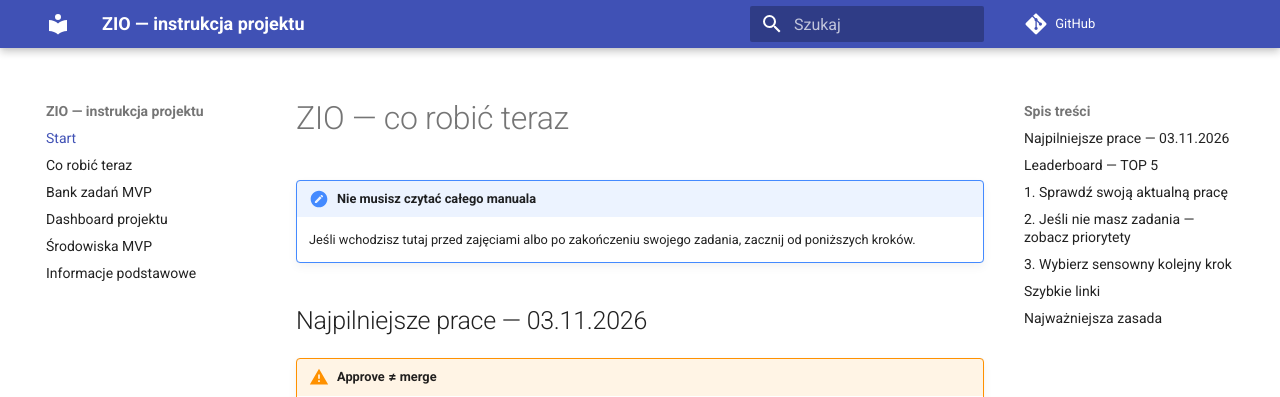
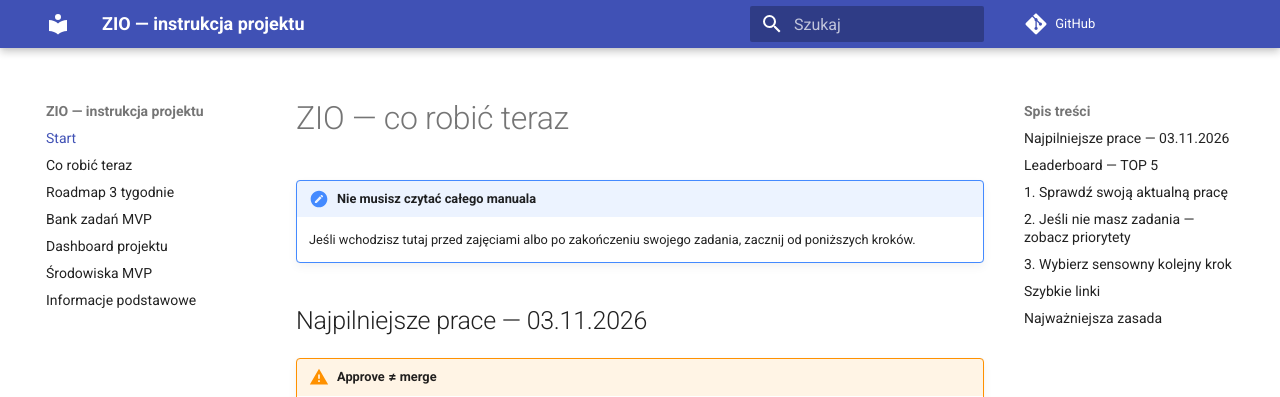
Before and after one commit to zio-wi-pb-mc/pb-science-office-manual, an MkDocs documentation site: the page built from manual/index.md, in a window 1280 px wide. Shown: the top 397 px of the page. Built offline with MkDocs 1.6.1 and Material for MkDocs 9.7.7, drawn with Linux system fonts in a browser that asks for light colours; comment, search, counter and statistics services are not loaded.

Commit message:
docs: link actionable 3-week roadmap from mkdocs.yml

```diff
--- a/mkdocs.yml
+++ b/mkdocs.yml
@@ -11,6 +11,7 @@ theme:
 nav:
   - Start: index.md
   - Co robić teraz: 16-propozycje-zadan-po-audycie.md
+  - Roadmap 3 tygodnie: 21-roadmap-3-tygodnie.md
   - Bank zadań MVP: 17-bank-zadan-mvp.md
   - Dashboard projektu: 19-dashboard-projektu.md
   - Środowiska MVP: 18-srodowiska-mvp.md
```
